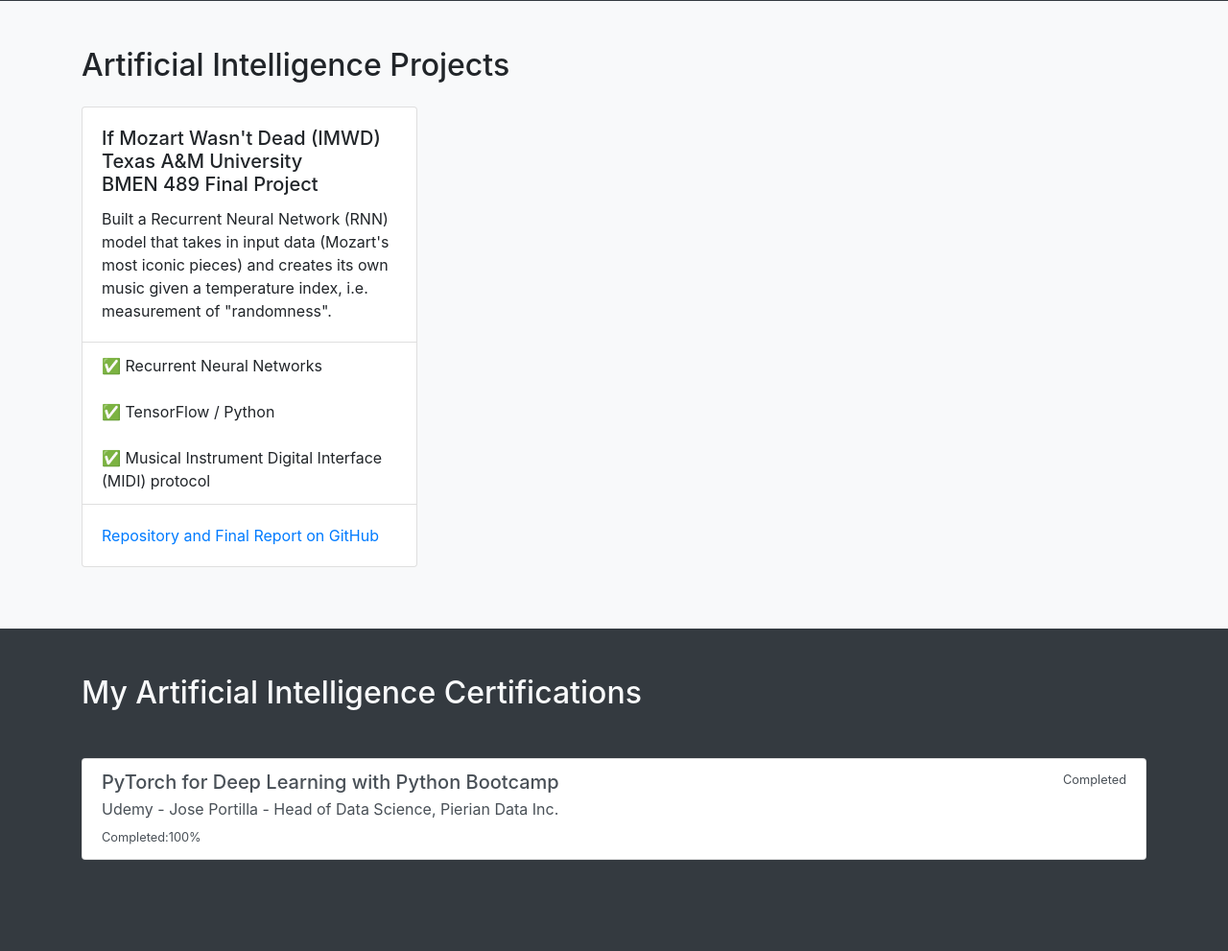
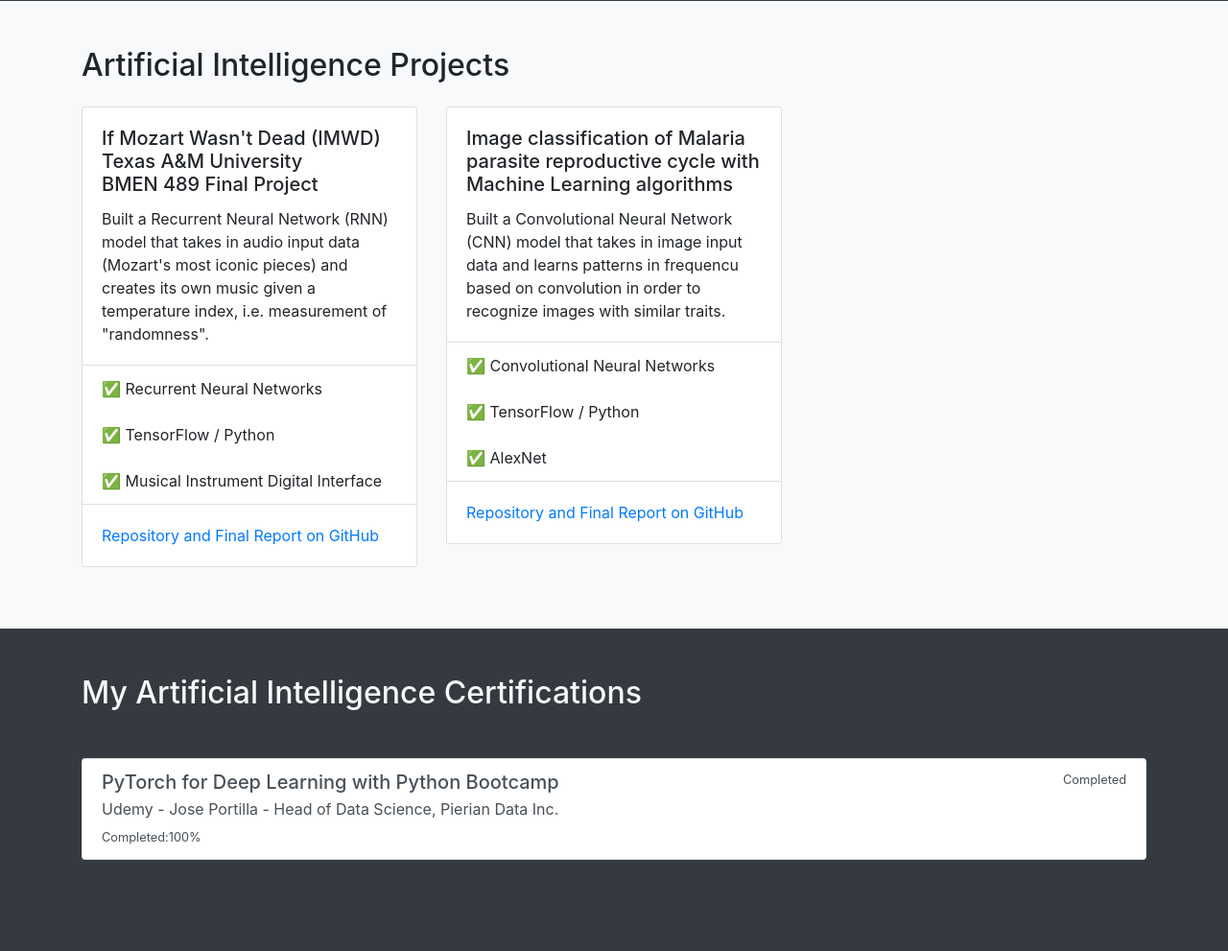
Before and after one commit to PLOOQ/myportfolio, a Django app: page /artificialintelligence in a window 1280 px wide. Shown: the part 343-1334 px from the top of the page at 96% size. Run offline with Django 3.2, Linux system fonts and the light colour scheme; some libraries are stand-ins or nearby versions.

Commit message:
Added CNN Malaria repo

```diff
--- a/fields/templates/fields/artificial-intelligence.html
+++ b/fields/templates/fields/artificial-intelligence.html
@@ -34,18 +34,37 @@
                 <div class="card my-3">
                     <div class="card-body">
                         <h5 class="card-title">If Mozart Wasn't Dead (IMWD) </br> Texas A&M University </br> BMEN 489 Final Project</h5>
-                        <p class="card-text">Built  a Recurrent Neural Network (RNN) model that takes in input data (Mozart's most iconic pieces) and creates its own music given a temperature index, i.e. measurement of "randomness". </p>
+                        <p class="card-text">Built  a Recurrent Neural Network (RNN) model that takes in audio input data (Mozart's most iconic pieces) and creates its own music given a temperature index, i.e. measurement of "randomness". </p>
                     </div>
                     <ul class="list-group list-group-flush">
                         <li class="list-group-item">✅ Recurrent Neural Networks</li>
                         <li class="list-group-item">✅ TensorFlow / Python</li>
-                        <li class="list-group-item">✅ Musical Instrument Digital Interface (MIDI) protocol</li>
+                        <li class="list-group-item">✅ Musical Instrument Digital Interface</li>
                     </ul>
                     <div class="card-body">
                         <a href="https://github.com/PLOOQ/GRU_Music_Generator" class="card-link">Repository and Final Report on GitHub</a>
                     </div>
                 </div>
             </div>
+
+            <div class="col-12 col-md-4">
+                <div class="card my-3">
+                    <div class="card-body">
+                        <h5 class="card-title">Image classification of Malaria parasite reproductive cycle with Machine Learning algorithms</h5>
+                        <p class="card-text">Built  a Convolutional Neural Network (CNN) model that takes in image input data and learns patterns in frequencu based on convolution in order to  recognize images with similar traits.</p>
+                    </div>
+                    <ul class="list-group list-group-flush">
+                        <li class="list-group-item">✅ Convolutional Neural Networks</li>
+                        <li class="list-group-item">✅ TensorFlow / Python</li>
+                        <li class="list-group-item">✅ AlexNet</li>
+                    </ul>
+                    <div class="card-body">
+                        <a href="https://github.com/PLOOQ/cnn_malaria" class="card-link">Repository and Final Report on GitHub</a>
+                    </div>
+                </div>
+            </div>
+
+
         </div>
     </section>
 
@@ -63,6 +82,7 @@
                     <small>Completed:100%</small>
                 </a>
 
+
             </div>
         </div>
     </section>
--- a/fields/templates/fields/cyber-security.html
+++ b/fields/templates/fields/cyber-security.html
@@ -31,7 +31,7 @@
                     <small>In Progress...</small>
                     </div>
                     <p class="mb-1">Udemy - David Bombal - CCIE #11023, over 15 years of network training experience</p>
-                    <small>Completed: 3%</small>
+                    <small>Completed: 1%</small>
                 </a>
 
             </div>
--- a/fields/templates/fields/game-dev.html
+++ b/fields/templates/fields/game-dev.html
@@ -33,7 +33,7 @@
                     <small>In Progress...</small>
                     </div>
                     <p class="mb-1">Udemy - Tim Buchalka's Learn Programming Academy</p>
-                    <small>Completed: 50%</small>
+                    <small>Completed: 55%</small>
                 </a>
 
             </div>
```
